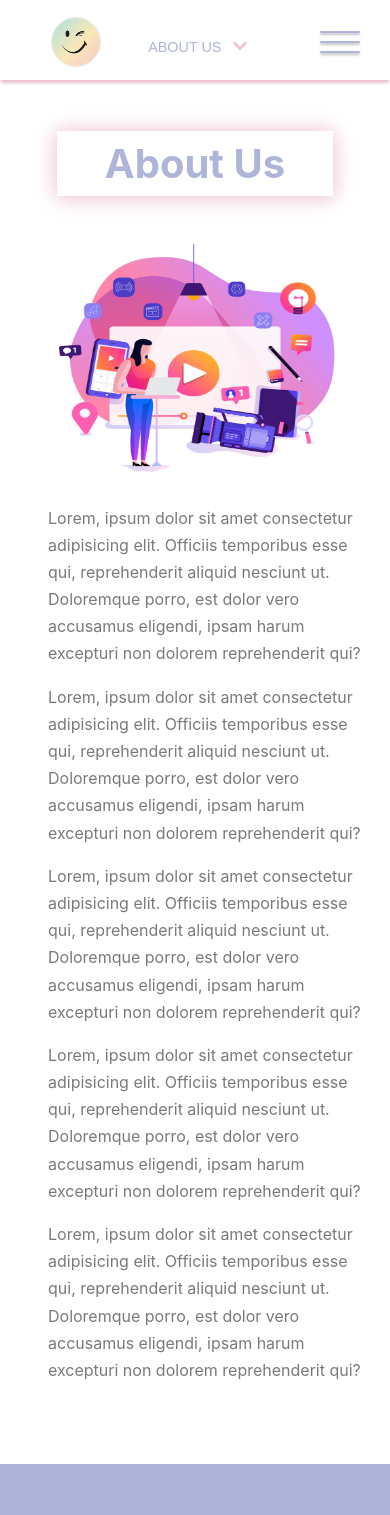
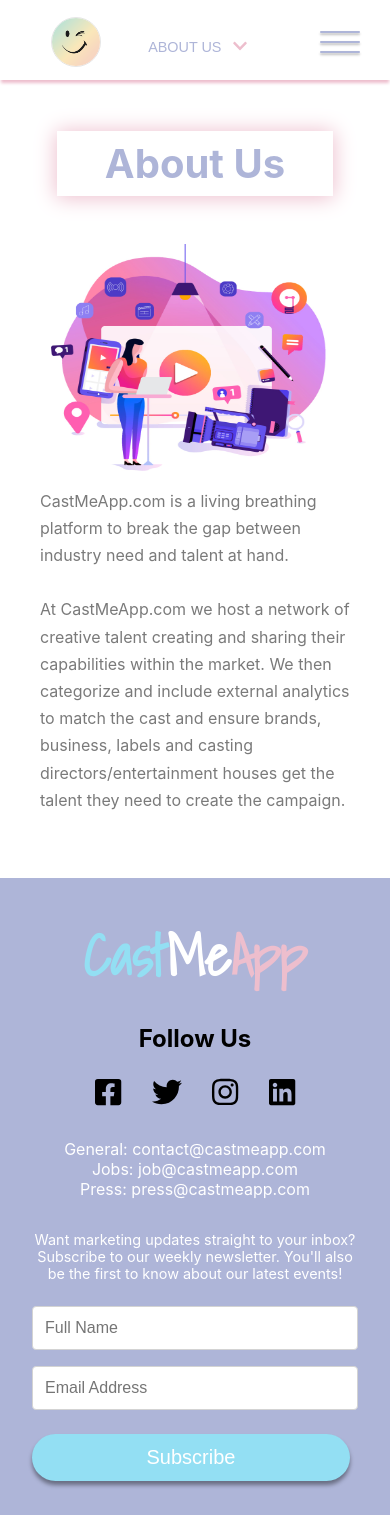
Before and after one commit to FrancisCalizo/ohio-taxidermy-supply, a Next.js app: page /whoweare in a window 390 px wide. Shown: the top 1515 px of the page. Built offline with nearby package versions, Linux system fonts and the light colour scheme.

Commit message:
feat: implement new description for AboutMe and Mission, fix styling for responsive design

```diff
--- a/pages/whoweare/index.tsx
+++ b/pages/whoweare/index.tsx
@@ -25,29 +25,12 @@
         </div>
         <div>
           <p>
-            Lorem, ipsum dolor sit amet consectetur adipisicing elit. Officiis temporibus esse qui,
-            reprehenderit aliquid nesciunt ut. Doloremque porro, est dolor vero accusamus eligendi,
-            ipsam harum excepturi non dolorem reprehenderit qui?
-          </p>
-          <p>
-            Lorem, ipsum dolor sit amet consectetur adipisicing elit. Officiis temporibus esse qui,
-            reprehenderit aliquid nesciunt ut. Doloremque porro, est dolor vero accusamus eligendi,
-            ipsam harum excepturi non dolorem reprehenderit qui?
-          </p>
-          <p>
-            Lorem, ipsum dolor sit amet consectetur adipisicing elit. Officiis temporibus esse qui,
-            reprehenderit aliquid nesciunt ut. Doloremque porro, est dolor vero accusamus eligendi,
-            ipsam harum excepturi non dolorem reprehenderit qui?
-          </p>
-          <p>
-            Lorem, ipsum dolor sit amet consectetur adipisicing elit. Officiis temporibus esse qui,
-            reprehenderit aliquid nesciunt ut. Doloremque porro, est dolor vero accusamus eligendi,
-            ipsam harum excepturi non dolorem reprehenderit qui?
-          </p>
-          <p>
-            Lorem, ipsum dolor sit amet consectetur adipisicing elit. Officiis temporibus esse qui,
-            reprehenderit aliquid nesciunt ut. Doloremque porro, est dolor vero accusamus eligendi,
-            ipsam harum excepturi non dolorem reprehenderit qui?
+            CastMeApp.com is a living breathing platform to break the gap between industry need and
+            talent at hand. <br /> <br />
+            At CastMeApp.com we host a network of creative talent creating and sharing their
+            capabilities within the market. We then categorize and include external analytics to
+            match the cast and ensure brands, business, labels and casting directors/entertainment
+            houses get the talent they need to create the campaign.
           </p>
         </div>
       </FlexContainer>
@@ -60,12 +43,14 @@
   margin: 0 2rem;
   color: ${(props) => props.theme.colors.gray};
   line-height: 1.7;
+  max-width: 1100px;
+  margin: 0 auto;
 
   & > div {
     width: 50%;
 
     @media (max-width: 960px) {
-      width: 100%;
+      width: 95%;
     }
   }
 
@@ -75,11 +60,20 @@
 
   & > div:nth-child(2) {
     margin-left: 1rem;
+    display: flex;
+    justify-content: center;
+    flex-direction: column;
+
+    p {
+      margin: 0;
+    }
   }
 
   @media (max-width: 960px) {
     flex-direction: column;
     margin-bottom: 4rem;
+    margin-left: 1.5rem;
+    margin-right: 1.5rem;
   }
 `;
 
```
Also changed, not shown: pages/mission/index.tsx (+12 -22 lines).
